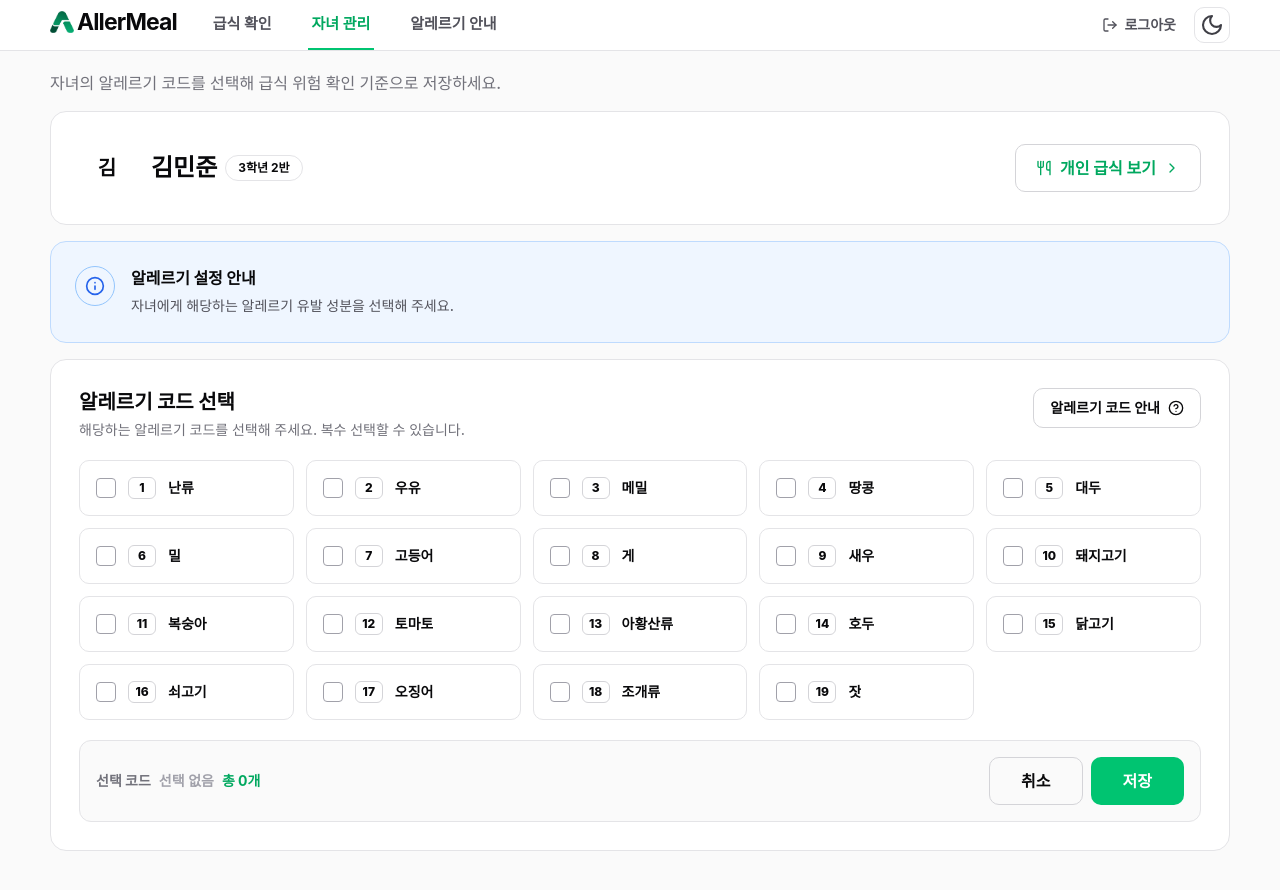
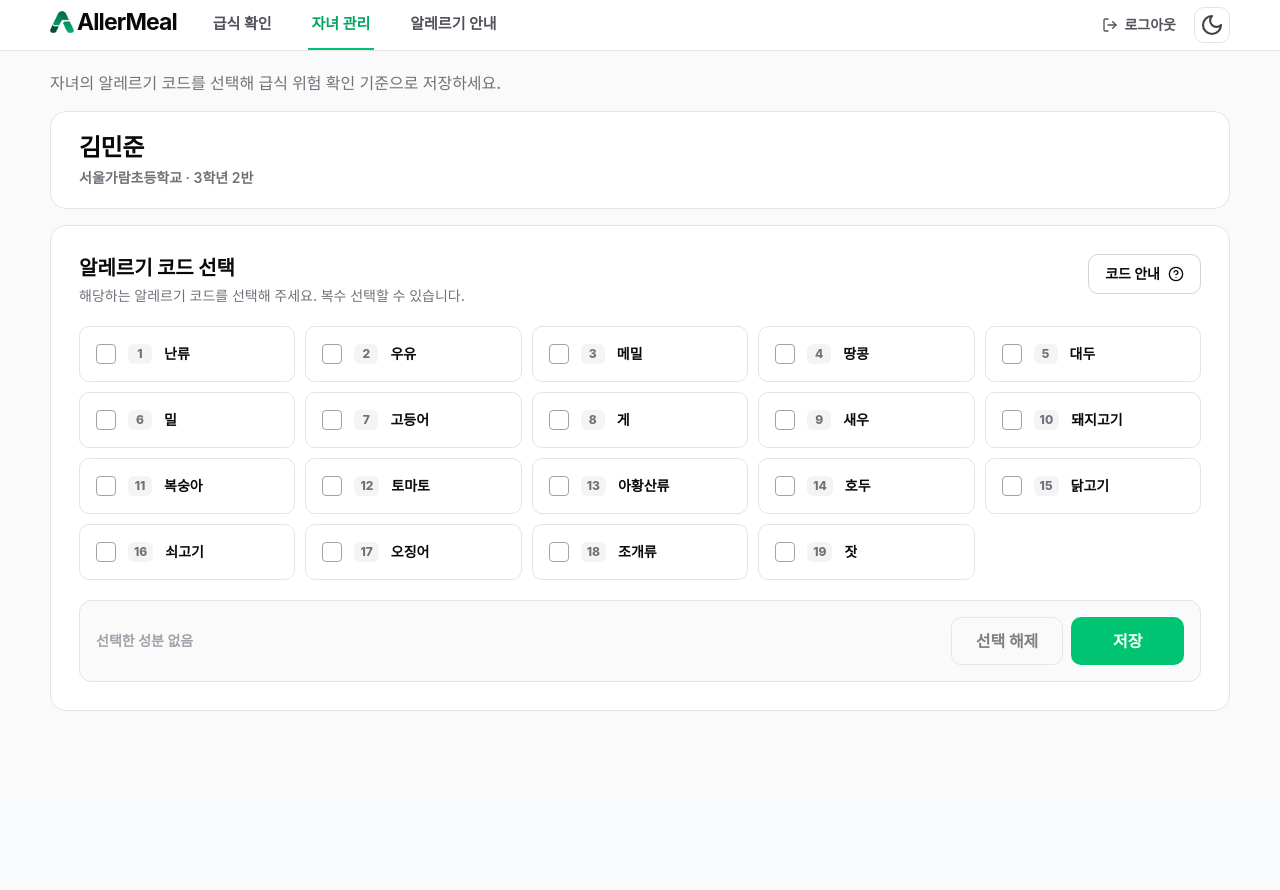
Before and after one commit to wowddok99/aller-meal-fe, a Next.js app: page /children/8f3a0000-0000-4000-8000-000000000001/allergens in a window 1280 px wide. Shown: the top 890 px of the page. After the commit the page ends 800 px from the top, so only its background shows below. Built offline with nearby package versions, Linux system fonts and the light colour scheme; a web font is replaced by a local one.

Commit message:
feat: 자녀 알레르기 설정 화면 개선
- 자녀의 학교·학년·반 정보를 설정 화면에 함께 표시
- 알레르기 코드 선택 UI와 선택 해제·저장 흐름을 정리
- 선택 요약에 선택 성분 수를 표시하고 코드 안내·오류 상태를 보강

```diff
--- a/src/components/member/child-allergen-settings.tsx
+++ b/src/components/member/child-allergen-settings.tsx
@@ -4,20 +4,19 @@ import {
   AlertTriangle,
   Check,
   CheckCircle2,
-  ChevronRight,
   HelpCircle,
-  Info,
   LoaderCircle,
   RefreshCw,
-  Utensils,
 } from "lucide-react";
 import Link from "next/link";
 import { useCallback, useEffect, useMemo, useState } from "react";
 import {
   Allergen,
   ChildProfile,
+  School,
   getAllergens,
   getChild,
+  getSchool,
   MemberApiError,
   replaceChildAllergens,
 } from "@/lib/member-api";
@@ -38,6 +37,7 @@ function sameCodes(left: number[], right: number[]) {
 
 export function ChildAllergenSettings({ childId }: { childId: string }) {
   const [child, setChild] = useState<ChildProfile | null>(null);
+  const [school, setSchool] = useState<School | null>(null);
   const [allergens, setAllergens] = useState<Allergen[]>([]);
   const [selectedCodes, setSelectedCodes] = useState<number[]>([]);
   const [savedCodes, setSavedCodes] = useState<number[] | null>(null);
@@ -51,11 +51,13 @@ export function ChildAllergenSettings({ childId }: { childId: string }) {
     setLoading(true);
     setLoadError(null);
     try {
-      const [profile, allergenList] = await Promise.all([
-        getChild(childId),
+      const profile = await getChild(childId);
+      const [allergenList, schoolInfo] = await Promise.all([
         getAllergens(childId === "preview"),
+        getSchool(profile.schoolId).catch(() => null),
       ]);
       setChild(profile);
+      setSchool(schoolInfo);
       setAllergens([...allergenList].sort((a, b) => a.code - b.code));
       setSelectedCodes([]);
       setSavedCodes(null);
@@ -90,8 +92,8 @@ export function ChildAllergenSettings({ childId }: { childId: string }) {
     setNotice("");
   }
 
-  function resetSelection() {
-    setSelectedCodes(savedCodes ?? []);
+  function clearSelection() {
+    setSelectedCodes([]);
     setSaveError("");
     setNotice("");
   }
@@ -162,33 +164,11 @@ export function ChildAllergenSettings({ childId }: { childId: string }) {
         자녀의 알레르기 코드를 선택해 급식 위험 확인 기준으로 저장하세요.
       </p>
 
-      <section className="flex flex-col gap-5 rounded-2xl border border-zinc-200 bg-white p-5 md:p-7 lg:flex-row lg:items-center lg:justify-between dark:border-zinc-800 dark:bg-[#101419]">
-        <div className="flex items-center gap-4">
-          <span className="flex h-14 w-14 shrink-0 items-center justify-center rounded-full bg-mint-50 text-xl font-extrabold text-mint-700 dark:bg-mint-950/30 dark:text-mint-300">
-            {child.name.slice(0, 1)}
-          </span>
-          <div>
-            <div className="flex flex-wrap items-center gap-2">
-              <h1 className="text-2xl font-extrabold">{child.name}</h1>
-              <span className="rounded-full border border-zinc-200 px-3 py-1 text-xs font-bold dark:border-zinc-700">
-                {child.grade}학년 {child.classNumber}반
-              </span>
-            </div>
-          </div>
-        </div>
-        <Link href={`/children/${childId}/meals`} className="inline-flex h-12 items-center justify-center gap-2 rounded-[10px] border border-zinc-300 px-5 font-bold text-mint-600 dark:border-zinc-700 dark:text-mint-400">
-          <Utensils className="h-4 w-4" /> 개인 급식 보기 <ChevronRight className="h-4 w-4" />
-        </Link>
-      </section>
-
-      <section className="flex gap-4 rounded-2xl border border-blue-200 bg-blue-50 p-5 md:p-6 dark:border-blue-900 dark:bg-blue-950/20">
-        <span className="flex h-10 w-10 shrink-0 items-center justify-center rounded-full border border-blue-300 text-blue-600 dark:border-blue-800 dark:text-blue-300">
-          <Info className="h-5 w-5" />
-        </span>
-        <div>
-          <h2 className="font-extrabold">알레르기 설정 안내</h2>
-          <p className="mt-1 text-sm font-medium leading-6 text-zinc-600 dark:text-zinc-300">
-            자녀에게 해당하는 알레르기 유발 성분을 선택해 주세요.
+      <section className="rounded-2xl border border-zinc-200 bg-white p-5 md:px-7 dark:border-zinc-800 dark:bg-[#101419]">
+        <div className="min-w-0">
+          <h1 className="text-2xl font-extrabold tracking-[-0.02em]">{child.name}</h1>
+          <p className="mt-1 truncate text-sm font-semibold text-zinc-500 dark:text-zinc-400">
+            {school ? `${school.name} · ` : ""}{child.grade}학년 {child.classNumber}반
           </p>
         </div>
       </section>
@@ -205,9 +185,11 @@ export function ChildAllergenSettings({ childId }: { childId: string }) {
             <h2 className="text-xl font-extrabold">알레르기 코드 선택</h2>
             <p className="mt-1 text-sm font-medium text-zinc-500">해당하는 알레르기 코드를 선택해 주세요. 복수 선택할 수 있습니다.</p>
           </div>
-          <Link href="/allergens" className="inline-flex h-10 shrink-0 items-center justify-center gap-2 rounded-[10px] border border-zinc-300 px-4 text-sm font-bold dark:border-zinc-700">
-            알레르기 코드 안내 <HelpCircle className="h-4 w-4" />
-          </Link>
+          <div className="flex items-center gap-2">
+            <Link href="/allergens" className="inline-flex h-10 shrink-0 items-center justify-center gap-2 rounded-[10px] border border-zinc-300 px-4 text-sm font-bold transition-colors hover:border-mint-500 dark:border-zinc-700">
+              코드 안내 <HelpCircle className="h-4 w-4" />
+            </Link>
+          </div>
         </div>
 
         {allergens.length === 0 ? (
@@ -219,16 +201,16 @@ export function ChildAllergenSettings({ childId }: { childId: string }) {
             </button>
           </div>
         ) : (
-          <div className="mt-5 grid gap-3 sm:grid-cols-2 lg:grid-cols-4 xl:grid-cols-5">
+          <div className="mt-5 grid gap-2.5 sm:grid-cols-2 lg:grid-cols-4 xl:grid-cols-5">
             {allergens.map((allergen) => {
               const checked = selectedCodes.includes(allergen.code);
               return (
-                <label key={allergen.code} className={`flex min-h-14 cursor-pointer items-center gap-3 rounded-[10px] border px-4 transition-colors ${checked ? "border-mint-500 bg-mint-50 text-mint-800 dark:bg-mint-950/30 dark:text-mint-200" : "border-zinc-200 hover:border-zinc-400 dark:border-zinc-700"}`}>
+                <label key={allergen.code} className={`flex min-h-14 cursor-pointer items-center gap-3 rounded-[10px] border px-4 transition-colors focus-within:ring-2 focus-within:ring-mint-500/20 ${checked ? "border-mint-500 bg-mint-50 text-mint-800 dark:bg-mint-950/30 dark:text-mint-200" : "border-zinc-200 hover:border-mint-400 dark:border-zinc-700"}`}>
                   <input type="checkbox" checked={checked} onChange={() => toggleCode(allergen.code)} className="sr-only" />
                   <span className={`flex h-5 w-5 shrink-0 items-center justify-center rounded border ${checked ? "border-mint-500 bg-mint-500 text-white" : "border-zinc-400"}`} aria-hidden="true">
                     {checked && <Check className="h-3.5 w-3.5" strokeWidth={3} />}
                   </span>
-                  <span className="inline-flex min-w-7 justify-center rounded-md border border-zinc-300 px-1.5 py-0.5 text-xs font-extrabold dark:border-zinc-600">{allergen.code}</span>
+                  <span className={`inline-flex min-w-6 justify-center rounded-md px-1.5 py-0.5 text-xs font-extrabold ${checked ? "bg-mint-500/15 text-mint-800 dark:text-mint-200" : "bg-zinc-100 text-zinc-500 dark:bg-zinc-800 dark:text-zinc-300"}`}>{allergen.code}</span>
                   <span className="truncate text-sm font-extrabold">{allergen.name}</span>
                 </label>
               );
@@ -239,22 +221,23 @@ export function ChildAllergenSettings({ childId }: { childId: string }) {
         <div className="mt-5 flex flex-col gap-4 rounded-xl border border-zinc-200 bg-zinc-50 p-4 lg:flex-row lg:items-center lg:justify-between dark:border-zinc-800 dark:bg-zinc-950/50">
           <div className="min-w-0">
             <div className="flex flex-wrap items-center gap-2">
-              <span className="text-sm font-bold text-zinc-500">선택 코드</span>
               {selectedAllergens.length === 0 ? (
-                <span className="text-sm font-semibold text-zinc-400">선택 없음</span>
+                <span className="text-sm font-semibold text-zinc-400">선택한 성분 없음</span>
               ) : (
-                selectedAllergens.map((allergen) => (
-                  <span key={allergen.code} className="rounded-full border border-mint-200 bg-mint-50 px-3 py-1 text-xs font-bold text-mint-700 dark:border-mint-900 dark:bg-mint-950/30 dark:text-mint-300">
-                    {allergen.code} {allergen.name}
-                  </span>
-                ))
+                <>
+                  <span className="text-sm font-bold text-zinc-500">선택한 성분 ({selectedCodes.length}개)</span>
+                  {selectedAllergens.map((allergen) => (
+                    <span key={allergen.code} className="rounded-full border border-mint-200 bg-mint-50 px-3 py-1 text-xs font-bold text-mint-700 dark:border-mint-900 dark:bg-mint-950/30 dark:text-mint-300">
+                      {allergen.code} {allergen.name}
+                    </span>
+                  ))}
+                </>
               )}
-              <span className="text-sm font-bold text-mint-600 dark:text-mint-400">총 {selectedCodes.length}개</span>
             </div>
             {saveError && <p role="alert" className="mt-2 text-sm font-bold text-red-600 dark:text-red-400"><AlertTriangle className="mr-1 inline h-4 w-4" />{saveError}</p>}
           </div>
           <div className="grid shrink-0 grid-cols-2 gap-2">
-            <button type="button" onClick={resetSelection} disabled={saving || !dirty} className="h-12 rounded-[10px] border border-zinc-300 px-6 font-bold disabled:cursor-not-allowed disabled:opacity-50 dark:border-zinc-700">취소</button>
+            <button type="button" onClick={clearSelection} disabled={saving || selectedCodes.length === 0} className="h-12 rounded-[10px] border border-zinc-300 px-6 font-bold disabled:cursor-not-allowed disabled:opacity-50 dark:border-zinc-700">선택 해제</button>
             <button type="button" onClick={() => void save()} disabled={saving || !dirty || allergens.length === 0} className="h-12 rounded-[10px] bg-mint-500 px-8 font-extrabold text-white disabled:cursor-not-allowed disabled:opacity-50">{saving ? "저장 중" : "저장"}</button>
           </div>
         </div>
--- a/src/components/public/public-page-index.tsx
+++ b/src/components/public/public-page-index.tsx
@@ -112,8 +112,8 @@ const pageLinks = [
     label: "자녀 알레르기 설정",
     description: "자녀별 알레르기 유발 성분을 선택하는 화면입니다.",
     href: "/children/preview/allergens",
-    status: "리뷰 필요",
-    icon: ClipboardCheck,
+    status: "완료",
+    icon: CheckCircle2,
   },
   {
     id: "11",
```
